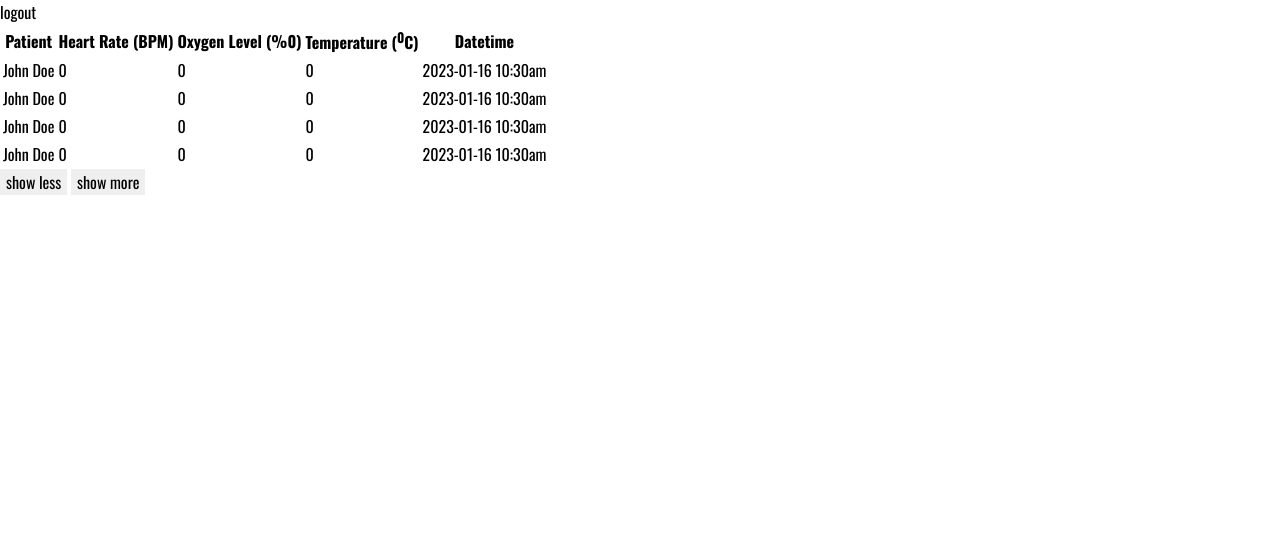
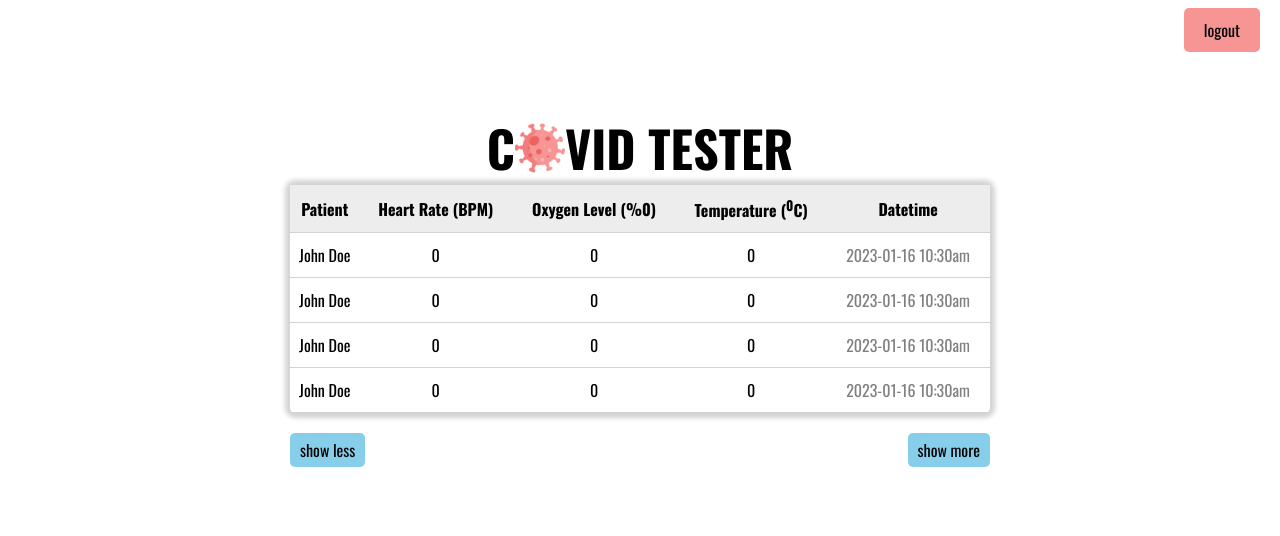
Before and after one commit to ovie009/covidtester, a PHP site: page / in a window 1280 px wide. Shown: the top 536 px of the page. Run offline with PHP 8.4, Linux system fonts and the light colour scheme; a user stored in the database is signed in.

```diff
--- a/index.php
+++ b/index.php
@@ -27,7 +27,7 @@
                     Invalid Account Type!
                 </div>
 
-                <h1 class="login_heading">c<img class="covid_icon" src="./icons/coronavirus.png" alt="">vid tester</h1>
+                <h1 class="login_heading">c<img class="covid_icon" src="./images/coronavirus.png" alt="">vid tester</h1>
                 <form class="login_form">
                     <input type="text" name="username" id="username" placeholder="username">
                     <input type="password" name="password" id="password" placeholder="password">
@@ -46,10 +46,12 @@
             <?php
         } else {
             ?><nav>
-                <a href="./logout.php">logout</a>
+                <a class="logout" href="./logout.php">logout</a>
             </nav><?php
             if ($_SESSION['account_type'] == 'Doctor') {
                 # code...?>
+                <section class="doctor_section">
+                    <h1 class="login_heading">c<img class="covid_icon" src="./images/coronavirus.png" alt="">vid tester</h1>
                     <table>
                         <tr>
                             <th>Patient</th>
@@ -91,31 +93,37 @@
                         <button type="button">show less</button>
                         <button type="button">show more</button>
                     </div>
+                </section>
                 <?php
             } else if ($_SESSION['account_type'] == 'Patient') {
                 # code...?>
-
+                <section class="patient_section">
+                    <h1 class="login_heading">c<img class="covid_icon" src="./images/coronavirus.png" alt="">vid tester</h1>
                     <ul class="readings">
                         <li>
+                            <img src="./images/heart-beats.png" alt="heart rate icon">
                             <strong> Heart Rate: </strong>
                             <span>
                                 0<sup>BPM</sup>
                             </span>
                         </li>
                         <li>
+                            <img src="./images/oxygen-saturation.png" alt="oxygen level icon">
                             <strong>Oxygen Levels: </strong>
                             <span>
                                 0<sup>%</sup>
                             </span>
                         </li>
                         <li>
+                            <img src="./images/hot.png" alt="temperature icon">
                             <strong>Temperature:</strong>
                             <span>
                                 0<sup>0</sup>C
                             </span>
                         </li>
-                    <li>2023-01-16 10:30am</li>
+                        <li class="datetime_indicator">2023-01-16 10:30am</li>
                     </ul>
+                </section>
                 <?php
             }
         }
--- a/style.css
+++ b/style.css
@@ -185,3 +185,113 @@ select:-webkit-autofill:focus {
     align-items: center;
     gap: 5px;
 }
+
+/* NAV */
+
+nav{
+    width: 100%;
+    height: 60px;
+    display: flex;
+    justify-content: flex-end;
+    padding-inline: 20px;
+    align-items: center;
+}
+
+.logout{
+    padding: 10px 20px;
+    background-color: #ee6161;
+    color: white;
+    background-color: #f79595;
+    color: black;
+    border-radius: 5px;
+}
+
+.patient_section, .doctor_section{
+    display: flex;
+    flex-flow: column;
+    justify-content: flex-start;
+    align-items: center;
+    padding-block: 50px;
+}
+
+.readings{
+    width: 90%;
+    max-width: 400px;
+    box-shadow: 0 0 5px 5px lightgray;
+    list-style: none;
+    border-radius: 5px;
+    padding: 20px;
+    display: flex;
+    flex-flow: column;
+    gap: 10px;
+}
+
+li{
+    display: flex;
+    justify-content: flex-start;
+    align-items: center;
+    gap: 10px;
+    font-size: 20px;
+    width: 100%;
+}
+
+.datetime_indicator{
+    font-size: 15px;
+    color: gray;
+    justify-content: flex-end;
+    padding-block-start: 10px;
+}
+
+li img{
+    width: 60px;
+}
+
+table{
+    width: 90%;
+    max-width: 700px;
+    box-shadow: 0 0 5px 5px lightgray;
+    padding: 10px;
+    text-align: center;
+    border-radius: 5px;
+}
+
+table, th, td, tr{
+    border-collapse: collapse;
+}
+
+th{
+    background-color: hsl(0, 0%, 93%);
+    padding-block: 10px;
+}
+
+tr{
+    border-bottom: 1px solid lightgray;
+}
+
+td{
+    border: none;
+    padding-block: 10px;
+}
+
+tr td:last-child{
+    color: gray;
+}
+
+.show_buttons_wrapper{
+    width: 90%;
+    max-width: 700px;
+    display: flex;
+    justify-content: space-between;
+    margin-block: 20px;
+}
+
+.show_buttons_wrapper button{
+    padding: 5px 10px;
+    background-color: skyblue;
+    border-radius: 5px;
+    outline: none;
+}
+
+.show_buttons_wrapper button:hover{
+    background-color: hsl(197, 71%, 63%);
+}
```
Also changed, not shown: images/coronavirus.png (renamed from icons/coronavirus.png), images/frequency.png (renamed from icons/frequency.png), images/heart-beats.png (renamed from icons/heart-beats.png), images/heart-rate.png (renamed from icons/heart-rate.png), images/hot.png (renamed from icons/hot.png), images/oxygen-saturation.png (renamed from icons/oxygen-saturation.png), 1 other file. Lines whose indentation alone changed are shown as unchanged.
